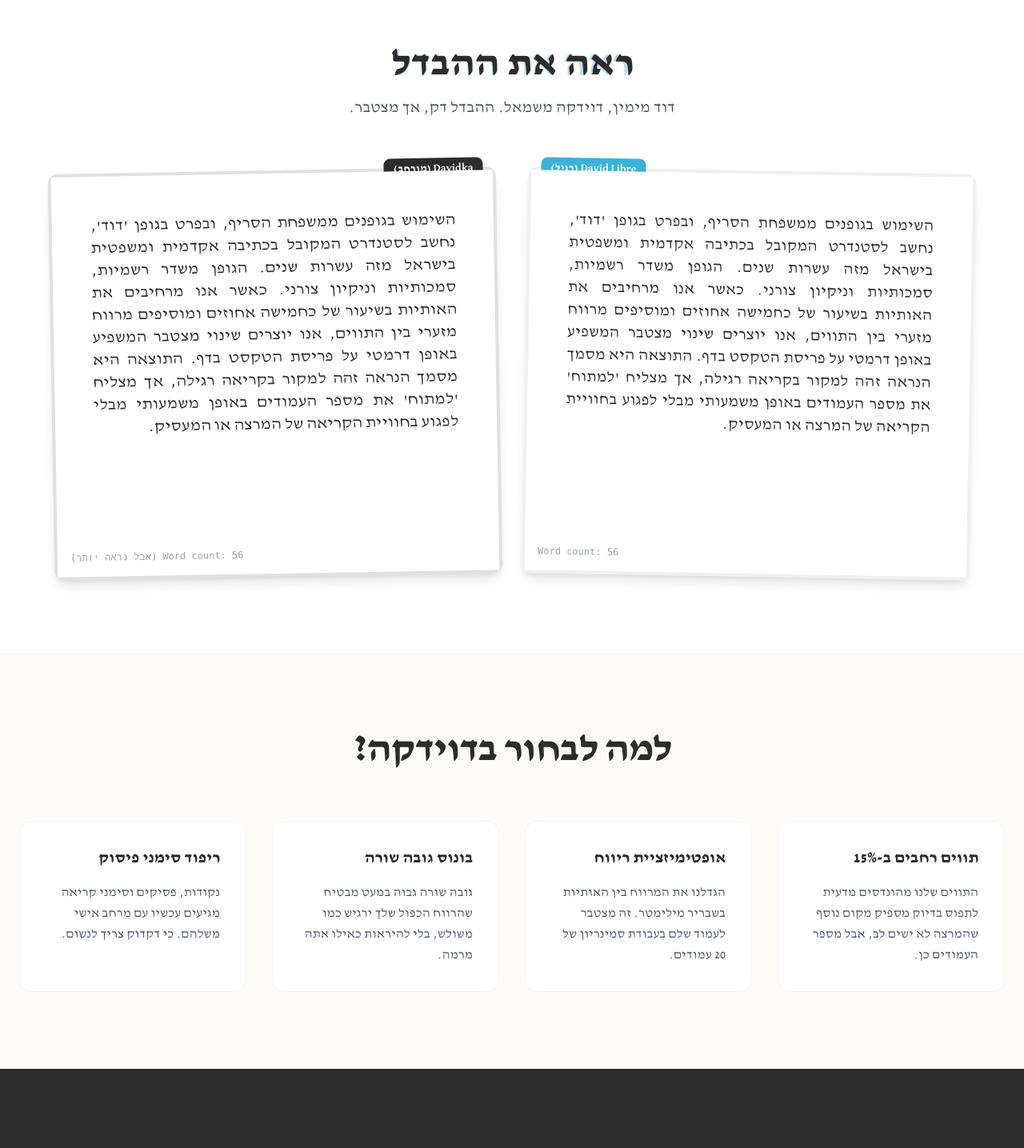
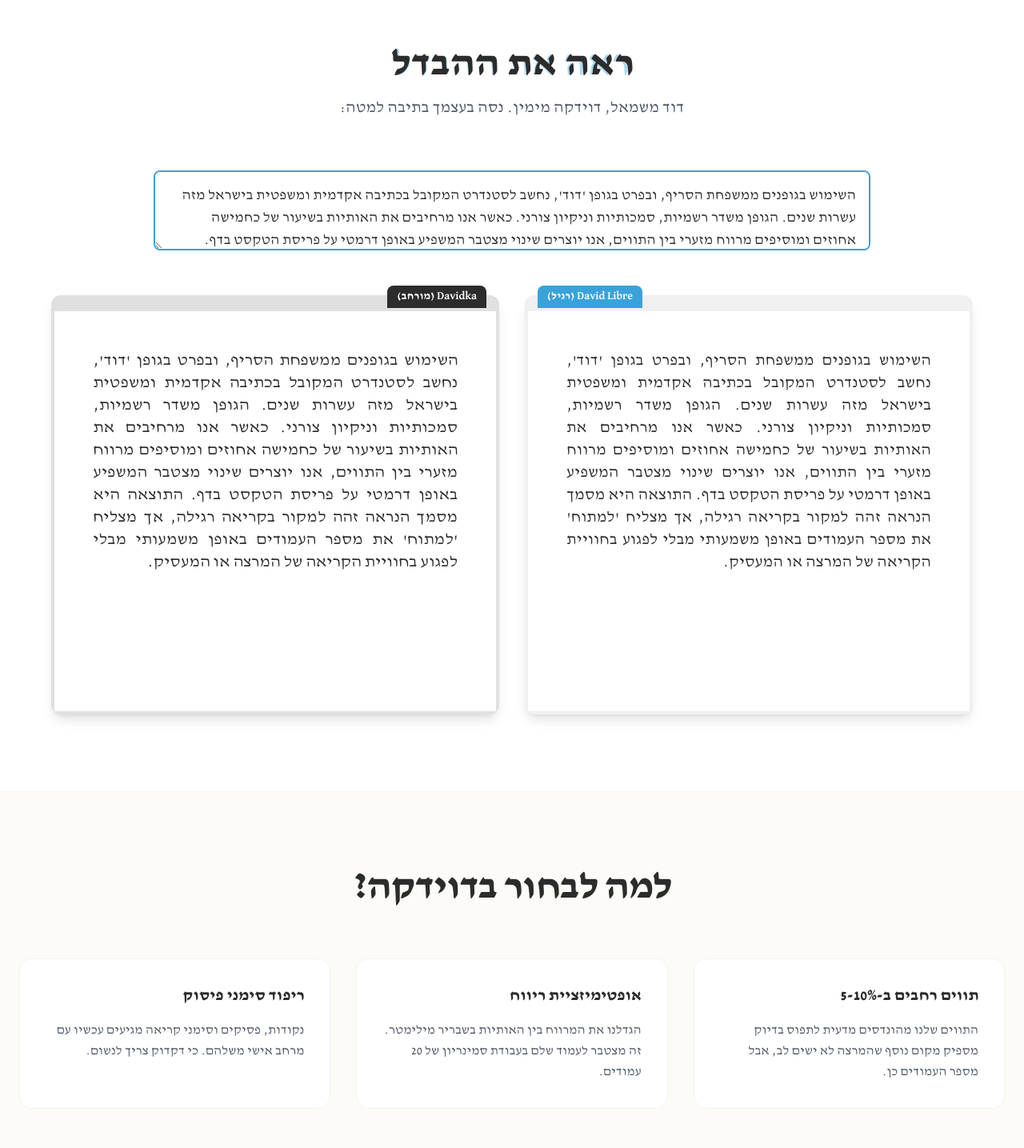
Before and after one commit to shapidesign/davidka, a React (Vite) app: page / in a window 1280 px wide. Shown: the part 760-2195 px from the top of the page at 80% size. Built offline with nearby package versions, Linux system fonts and the light colour scheme.

Commit message:
Final design polish: live comparison, colors, credits

```diff
--- a/src/App.jsx
+++ b/src/App.jsx
@@ -25,7 +25,7 @@
 
       <footer className="bg-[#2c2c2c] text-white py-12">
         <div className="container mx-auto px-6 text-center">
-          <p className="opacity-60 text-sm">© {new Date().getFullYear()} דוידקה - אגודת הסטודנטים העצלנים. לא באמת מגיע ל-12 עמודים.</p>
+          <p className="opacity-60 text-sm">© {new Date().getFullYear()} דוידקה - אגודת הסטודנטים העצלנים. לא באמת מגיע ל-12 עמודים. | <span className="font-bold">Created by Shapi</span></p>
         </div>
       </footer>
     </div>
--- a/src/components/Comparison.jsx
+++ b/src/components/Comparison.jsx
@@ -1,47 +1,51 @@
-import React from 'react'
+import React, { useState } from 'react'
 
 const Comparison = () => {
-  const text = "השימוש בגופנים ממשפחת הסריף, ובפרט בגופן 'דוד', נחשב לסטנדרט המקובל בכתיבה אקדמית ומשפטית בישראל מזה עשרות שנים. הגופן משדר רשמיות, סמכותיות וניקיון צורני. כאשר אנו מרחיבים את האותיות בשיעור של כחמישה אחוזים ומוסיפים מרווח מזערי בין התווים, אנו יוצרים שינוי מצטבר המשפיע באופן דרמטי על פריסת הטקסט בדף. התוצאה היא מסמך הנראה זהה למקור בקריאה רגילה, אך מצליח 'למתוח' את מספר העמודים באופן משמעותי מבלי לפגוע בחוויית הקריאה של המרצה או המעסיק."
+  const [text, setText] = useState("השימוש בגופנים ממשפחת הסריף, ובפרט בגופן 'דוד', נחשב לסטנדרט המקובל בכתיבה אקדמית ומשפטית בישראל מזה עשרות שנים. הגופן משדר רשמיות, סמכותיות וניקיון צורני. כאשר אנו מרחיבים את האותיות בשיעור של כחמישה אחוזים ומוסיפים מרווח מזערי בין התווים, אנו יוצרים שינוי מצטבר המשפיע באופן דרמטי על פריסת הטקסט בדף. התוצאה היא מסמך הנראה זהה למקור בקריאה רגילה, אך מצליח 'למתוח' את מספר העמודים באופן משמעותי מבלי לפגוע בחוויית הקריאה של המרצה או המעסיק.")
 
   return (
     <section id="comparison" className="py-24 bg-white border-y border-gray-100">
       <div className="container mx-auto px-4">
         <div className="text-center mb-16">
           <div className="relative inline-block">
-            <h2 className="text-4xl md:text-5xl font-bold font-david absolute top-0 left-0 w-full text-[#3bb2db] opacity-40 blur-[0.5px]">ראה את ההבדל</h2>
+            <h2 className="text-4xl md:text-5xl font-bold font-david absolute top-0 left-0 w-full text-[#3aa2db] opacity-40 blur-[0.5px]">ראה את ההבדל</h2>
             <h2 className="text-4xl md:text-5xl font-bold font-davidka relative z-10 text-[#2c2c2c]">ראה את ההבדל</h2>
           </div>
-          <p className="font-david text-xl text-gray-600 mt-4 max-w-2xl mx-auto">דוד מימין, דוידקה משמאל. ההבדל דק, אך מצטבר.</p>
+          <p className="font-david text-xl text-gray-600 mt-4 max-w-2xl mx-auto">דוד משמאל, דוידקה מימין. נסה בעצמך בתיבה למטה:</p>
+        </div>
+
+        <div className="max-w-4xl mx-auto mb-12">
+          <textarea
+            value={text}
+            onChange={(e) => setText(e.target.value)}
+            className="w-full p-4 border-2 border-[#3aa2db] rounded-lg focus:outline-none focus:ring-2 focus:ring-[#3aa2db] font-david text-lg shadow-sm resize-y min-h-[100px]"
+            placeholder="הקלד טקסט כאן..."
+            dir="rtl"
+          />
         </div>
 
         <div className="grid grid-cols-1 md:grid-cols-2 gap-8 max-w-6xl mx-auto">
           {/* David Libre Column */}
-          <div className="bg-[#f0f0f0] p-1 rounded-xl shadow-lg relative paper-stack rotate-1">
-            <div className="absolute -top-3 left-4 bg-[#3bb2db] text-white px-3 py-1 rounded-t-lg text-sm font-bold z-0">
+          <div className="bg-[#f0f0f0] p-1 rounded-xl shadow-lg relative">
+            <div className="absolute -top-3 left-4 bg-[#3aa2db] text-white px-3 py-1 rounded-t-lg text-sm font-bold z-0">
               David Libre (רגיל)
             </div>
-            <div className="bg-white p-8 md:p-12 min-h-[500px] relative z-10 paper-texture">
-              <p className="font-david text-lg md:text-xl leading-relaxed text-justify">
+            <div className="bg-white p-8 md:p-12 min-h-[500px] mt-4 relative z-10 paper-texture">
+              <p className="font-david text-lg md:text-xl leading-relaxed text-justify whitespace-pre-wrap">
                 {text}
               </p>
-              <div className="absolute bottom-4 left-4 text-xs text-gray-400 font-mono">
-                Word count: 56
-              </div>
             </div>
           </div>
 
           {/* Davidka Column */}
-          <div className="bg-[#e0e0e0] p-1 rounded-xl shadow-lg relative paper-stack -rotate-1">
+          <div className="bg-[#e0e0e0] p-1 rounded-xl shadow-lg relative">
             <div className="absolute -top-3 right-4 bg-[#2c2c2c] text-white px-3 py-1 rounded-t-lg text-sm font-bold z-0">
               Davidka (מורחב)
             </div>
-            <div className="bg-white p-8 md:p-12 min-h-[500px] relative z-10 paper-texture">
-              <p className="font-davidka text-lg md:text-xl leading-relaxed text-justify">
+            <div className="bg-white p-8 md:p-12 min-h-[500px] mt-4 relative z-10 paper-texture">
+              <p className="font-davidka text-lg md:text-xl leading-relaxed text-justify whitespace-pre-wrap">
                 {text}
               </p>
-              <div className="absolute bottom-4 left-4 text-xs text-gray-400 font-mono">
-                Word count: 56 (אבל נראה יותר)
-              </div>
             </div>
           </div>
         </div>
--- a/src/components/Download.jsx
+++ b/src/components/Download.jsx
@@ -10,7 +10,7 @@
 
             <div className="container mx-auto px-6 text-center relative z-10">
                 <div className="relative inline-block mb-8">
-                    <h2 className="text-5xl md:text-6xl font-bold font-david absolute top-0 left-0 w-full text-[#3bb2db] opacity-30 blur-[1px]">תפסיק לכתוב. תתחיל לעצב.</h2>
+                    <h2 className="text-5xl md:text-6xl font-bold font-david absolute top-0 left-0 w-full text-[#3aa2db] opacity-30 blur-[1px]">תפסיק לכתוב. תתחיל לעצב.</h2>
                     <h2 className="text-5xl md:text-6xl font-bold font-davidka relative z-10 text-white mix-blend-lighten">תפסיק לכתוב. תתחיל לעצב.</h2>
                 </div>
 
--- a/src/components/Features.jsx
+++ b/src/components/Features.jsx
@@ -2,16 +2,12 @@
 
 const features = [
     {
-        title: "תווים רחבים ב-15%",
+        title: "תווים רחבים ב-5-10%",
         description: "התווים שלנו מהונדסים מדעית לתפוס בדיוק מספיק מקום נוסף שהמרצה לא ישים לב, אבל מספר העמודים כן."
     },
     {
         title: "אופטימיזציית ריווח",
         description: "הגדלנו את המרווח בין האותיות בשבריר מילימטר. זה מצטבר לעמוד שלם בעבודת סמינריון של 20 עמודים."
-    },
-    {
-        title: "בונוס גובה שורה",
-        description: "גובה שורה גבוה במעט מבטיח שהרווח הכפול שלך ירגיש כמו משולש, בלי להיראות כאילו אתה מרמה."
     },
     {
         title: "ריפוד סימני פיסוק",
@@ -27,9 +23,9 @@
                     למה לבחור בדוידקה?
                 </h2>
 
-                <div className="grid grid-cols-1 md:grid-cols-2 lg:grid-cols-4 gap-8">
+                <div className="grid grid-cols-1 md:grid-cols-2 lg:grid-cols-3 gap-8">
                     {features.map((feature, index) => (
-                        <div key={index} className="p-8 bg-white rounded-2xl border border-gray-100 hover:shadow-lg transition-all hover:-translate-y-1">
+                        <div key={index} className="p-8 bg-white rounded-2xl border border-gray-100 hover:shadow-lg transition-all hover:-translate-y-1 hover:border-[#3aa2db]">
                             <h3 className="text-xl font-bold font-davidka mb-4">{feature.title}</h3>
                             <p className="text-gray-600 font-david leading-relaxed">
                                 {feature.description}
--- a/src/components/Hero.jsx
+++ b/src/components/Hero.jsx
@@ -7,11 +7,11 @@
         <img
           src="/hero-title.svg"
           alt="דוידקה"
-          className="w-full h-auto"
+          className="w-full h-auto drop-shadow-[0_0_15px_rgba(58,162,219,0.5)]"
         />
       </div>
 
-      <p className="mb-12 text-xl md:text-2xl lg:text-3xl max-w-3xl mx-auto font-davidka text-gray-700 leading-relaxed">
+      <p className="mb-12 text-xl md:text-2xl lg:text-3xl max-w-4xl mx-auto font-davidka text-gray-700 leading-relaxed whitespace-nowrap">
         הגופן שהופך את המסמך שלכם לארוך יותר בלי שהמרצים ישימו לב
       </p>
 
```
